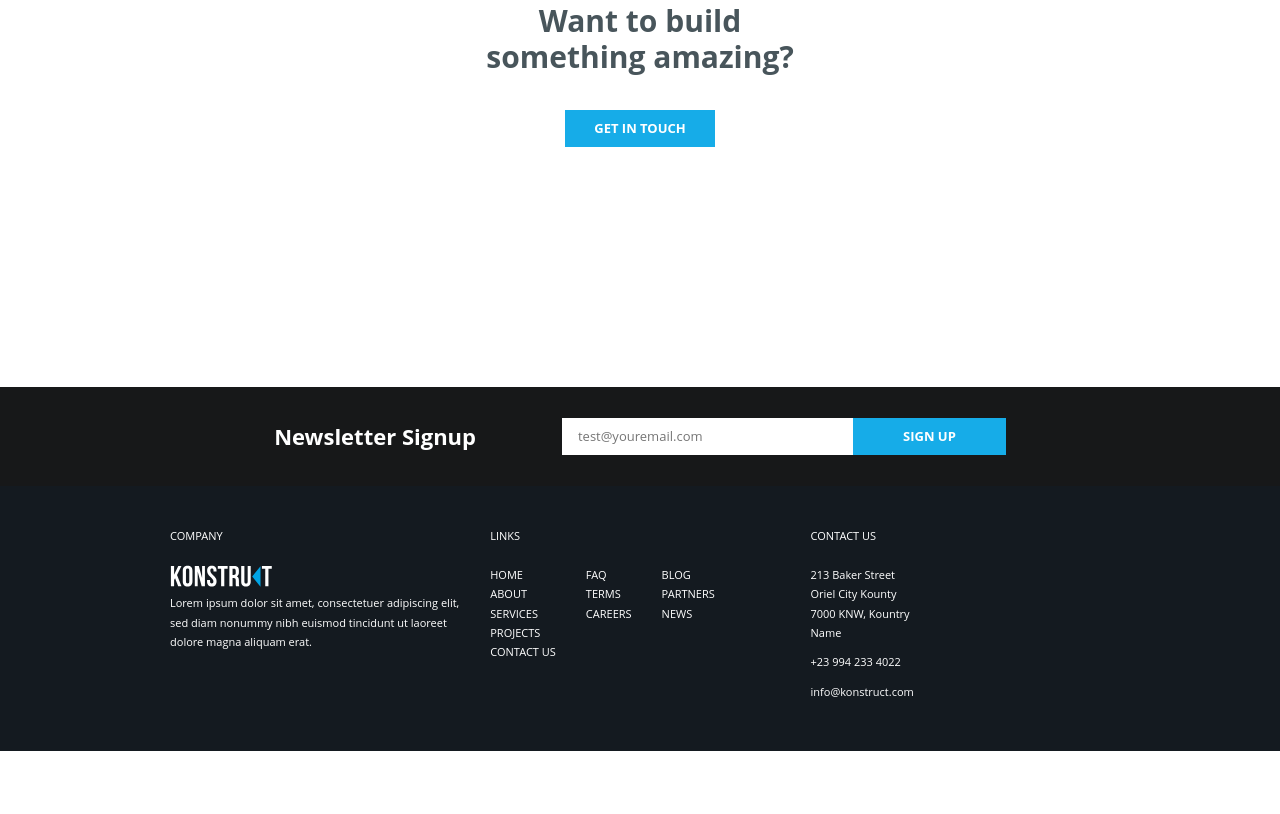
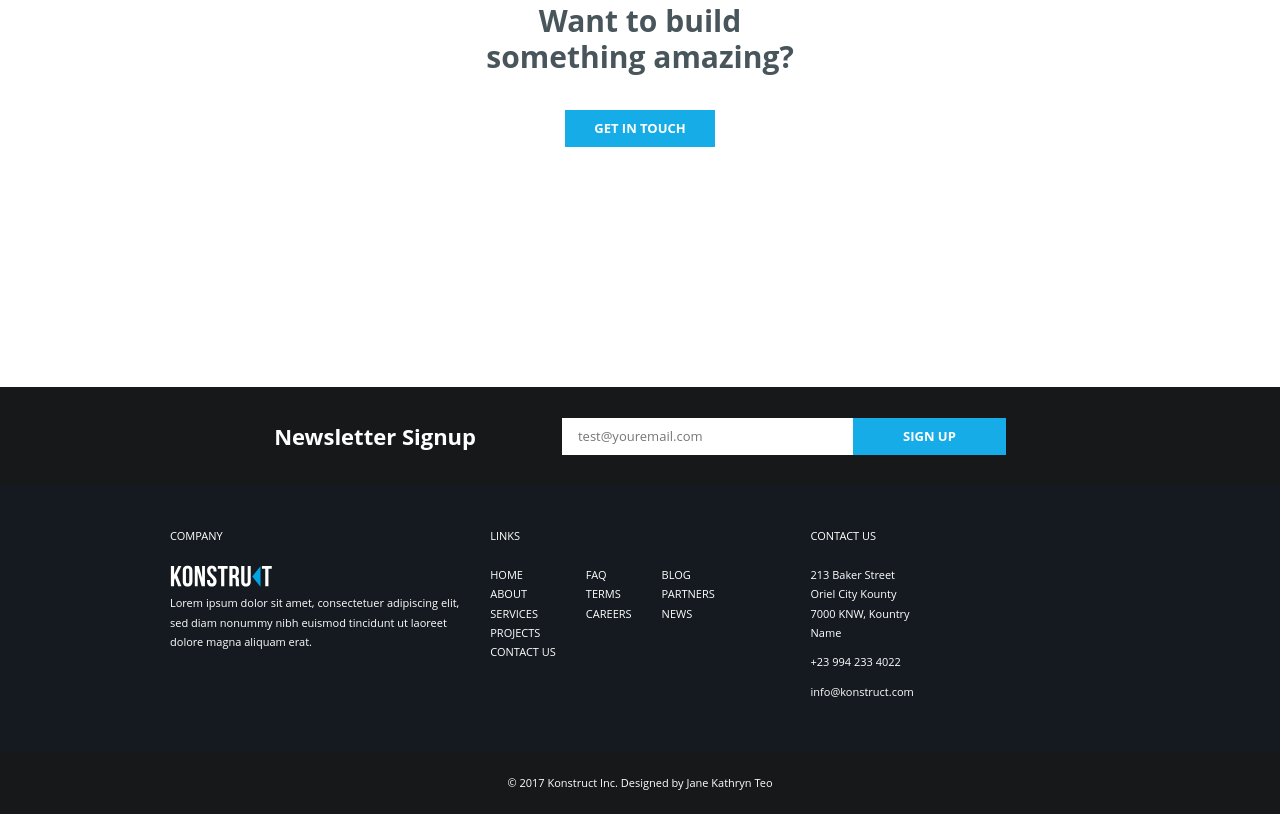
Before and after one commit to DStarky/konstruct-layout, a website built with Vite: page index.html in a window 1280 px wide. Shown: the part 2081-2895 px from the top of the page. Before the commit the page ends 2832 px from the top, so only its background shows below. Built offline with nearby package versions, Linux system fonts and the light colour scheme; files whose address does not match are found by name.

Commit message:
finish layout

```diff
--- a/index.html
+++ b/index.html
@@ -160,8 +160,8 @@
       <p class="info__title info__contact">Contact us</p>
       <div class="info__adresses">
         <p class="info__text">213 Baker Street Oriel City Kounty 7000 KNW, Kountry Name</p>
-        <a href="tel:+239442334022" tel >+23 994 233 4022</p>
-          <a href="info@konstruct.com" >info@konstruct.com</a>
+        <a href="tel:+239442334022" tel>+23 994 233 4022</p>
+          <a href="info@konstruct.com">info@konstruct.com</a>
       </div>
       <div class="info__social">
         <a href="#" class="info__icon info-icon-1"></a><a href="#" class="info__icon info-icon-2"></a><a href="#"
@@ -169,6 +169,13 @@
       </div>
     </div>
   </section>
+  <footer class="footer">
+    <div class="footer__container">
+      <p class="footer__text">
+        © 2017 Konstruct Inc. Designed by Jane Kathryn Teo
+      </p>
+    </div>
+  </footer>
   </div>
   <script type="module" src="/main.js"></script>
 </body>
--- a/src/styles/sections/_footer.scss
+++ b/src/styles/sections/_footer.scss
@@ -0,0 +1,10 @@
+.footer {
+  background-color: $bg-dark;
+  text-align: center;
+  padding: 2.2rem 0;
+
+  &__text {
+    color: $color-white;
+    font-size: 1.1rem;
+  }
+}
```
